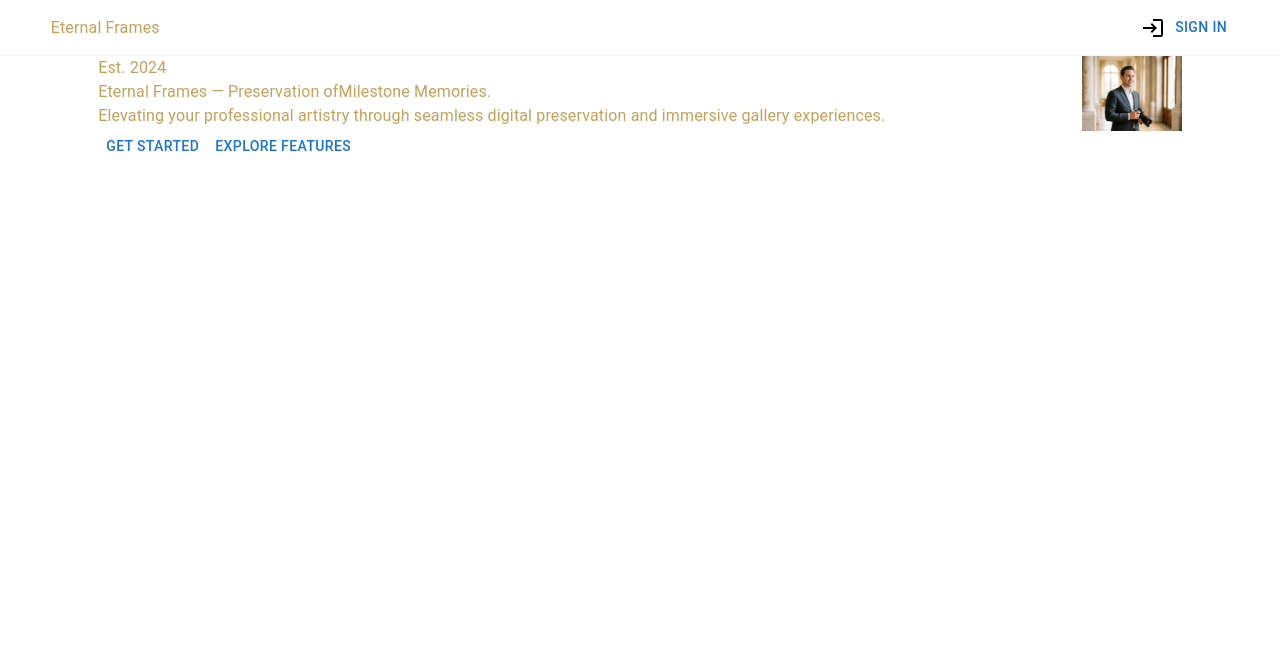
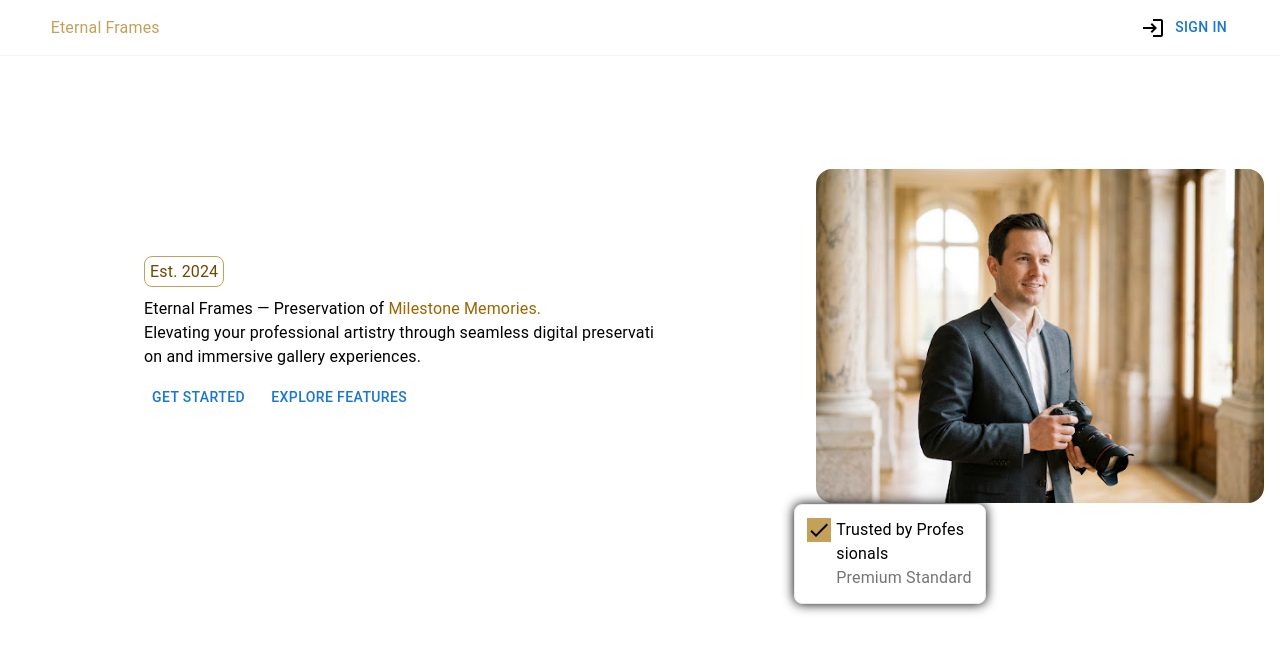
Before and after one commit to iamsumitkumar64/Eternal-Frames, a Next.js app in the folder frontend/: page / in a window 1280 px wide. Shown: the top 652 px of the page. Built offline with nearby package versions, Linux system fonts and the light colour scheme; no server answers.

Commit message:
home page working one sections

```diff
--- a/frontend/src/app/home.module.css
+++ b/frontend/src/app/home.module.css
@@ -2,6 +2,7 @@
     width: 100%;
     height: 100%;
     display: flex;
+    position: relative;
     flex-direction: column;
 }
 
@@ -12,8 +13,119 @@
 
 .businessInfo {
     width: 100%;
-    height: 20%;
+    height: 70%;
     display: flex;
     flex-direction: row;
     justify-content: space-around;
+    align-items: center;
 }
+
+.leftbusinessInfoBox {
+    width: 60%;
+    display: flex;
+    flex-direction: column;
+    gap: 10px;
+    padding: 0% 10%;
+}
+
+.businessEstablished {
+    width: fit-content;
+    color: #6e4700;
+    padding: .5% 1%;
+    border: 1px solid #C5A059;
+    border-radius: 8px;
+}
+
+.businessInfoDetails {
+    display: flex;
+    flex-direction: column;
+}
+
+.businessInfoTitle,
+.businessInfoTitleSpan {
+    width: 80%;
+    font-size: 2.5rem;
+    font-weight: 700;
+    color: rgb(0, 0, 0);
+}
+
+.businessInfoTitleSpan {
+    color: #9c6500;
+}
+
+.businessInfoDescription {
+    color: rgb(0, 0, 0);
+}
+
+.businessInfoButtons {
+    width: 100%;
+    display: flex;
+    flex-direction: row;
+    gap: 2%;
+}
+
+.businessInfoGetStartedButton,
+.businessInfoExploreFeatureButton {
+    border: 1px solid rgb(101, 101, 101);
+    border-radius: 5px;
+    padding: 1% 2%;
+}
+
+.businessInfoGetStartedButton {
+    color: white;
+    background-color: #9c6500;
+}
+
+.businessInfoExploreFeatureButton {
+    color: black;
+}
+
+.rightbusinessInfoBox {
+    width: 35%;
+}
+
+.buisnessInfoImageBox {
+    width: 100%;
+    height: 100%;
+}
+
+.buisnessInfoImage {
+    width: 100%;
+    height: 100%;
+    background-size: cover;
+    background-position: center;
+    background-repeat: no-repeat;
+    border-radius: 16px;
+}
+
+.buisnessInfoImageTagBox {
+    width: 15%;
+    display: flex;
+    background-color: white;
+    border: 1px solid rgb(234, 234, 234);
+    box-shadow: 0 0 12px 0 black;
+    border-radius: 8px;
+    padding: 1%;
+    gap: 3%;
+    position: absolute;
+    top: 63%;
+    right: 23%;
+}
+
+.iconButton {
+    color: #000000;
+    background-color: #C5A059;
+}
+
+.buisnessInfoImageTagInfo {
+    display: flex;
+    flex-direction: column;
+}
+
+.buisnessInfoImageTagInfop1 {
+    color: rgb(0, 0, 0);
+}
+
+.buisnessInfoImageTagInfop2 {
+    color: rgb(117, 117, 117);
+}
--- a/frontend/src/app/page.tsx
+++ b/frontend/src/app/page.tsx
@@ -2,6 +2,7 @@ import { Box, Button, Typography } from '@mui/material';
 import styles from './home.module.css';
 import HomeHeaderComp from '@/component/home-page/header/header';
 import Image from 'next/image';
+import CheckIcon from '@mui/icons-material/Check';
 
 export default function HomePage() {
     return (
@@ -12,12 +13,12 @@ export default function HomePage() {
 
             <Box className={styles.businessInfo}>
                 <Box className={styles.leftbusinessInfoBox}>
-                    <Typography className={styles.businessEstablished}>Est. 2024</Typography>
+                    <Typography className={styles.businessEstablished} component="span">Est. 2024</Typography>
 
                     <Box className={styles.businessInfoDetails}>
                         <Typography component="div" className={styles.businessInfoTitle}>
                             Eternal Frames — Preservation of
-                            <Typography component="span">Milestone Memories.</Typography>
+                            <Typography component="span" className={styles.businessInfoTitleSpan}> Milestone Memories.</Typography>
                         </Typography>
 
                         <Typography className={styles.businessInfoDescription}>Elevating your professional artistry through seamless digital preservation and immersive gallery experiences.</Typography>
@@ -34,7 +35,19 @@ export default function HomePage() {
                 </Box>
 
                 <Box className={styles.rightbusinessInfoBox}>
-                    <Image src={'/home-page/rightBusinessInfo.jpg'} alt='rightBusinessInfo.jpg' width={100} height={100} />
+                    <Box className={styles.buisnessInfoImageBox}>
+                        <Image src={'/home-page/rightBusinessInfo.jpg'} alt='rightBusinessInfo.jpg' width={100} height={100} className={styles.buisnessInfoImage} />
+
+                    </Box>
+
+                    <Box className={styles.buisnessInfoImageTagBox}>
+                        <CheckIcon className={styles.iconButton} />
+
+                        <Box className={styles.buisnessInfoImageTagInfo}>
+                            <Typography className={styles.buisnessInfoImageTagInfop1}>Trusted by Professionals</Typography>
+                            <Typography className={styles.buisnessInfoImageTagInfop2}> Premium Standard</Typography>
+                        </Box>
+                    </Box>
                 </Box>
             </Box>
         </Box>
```
